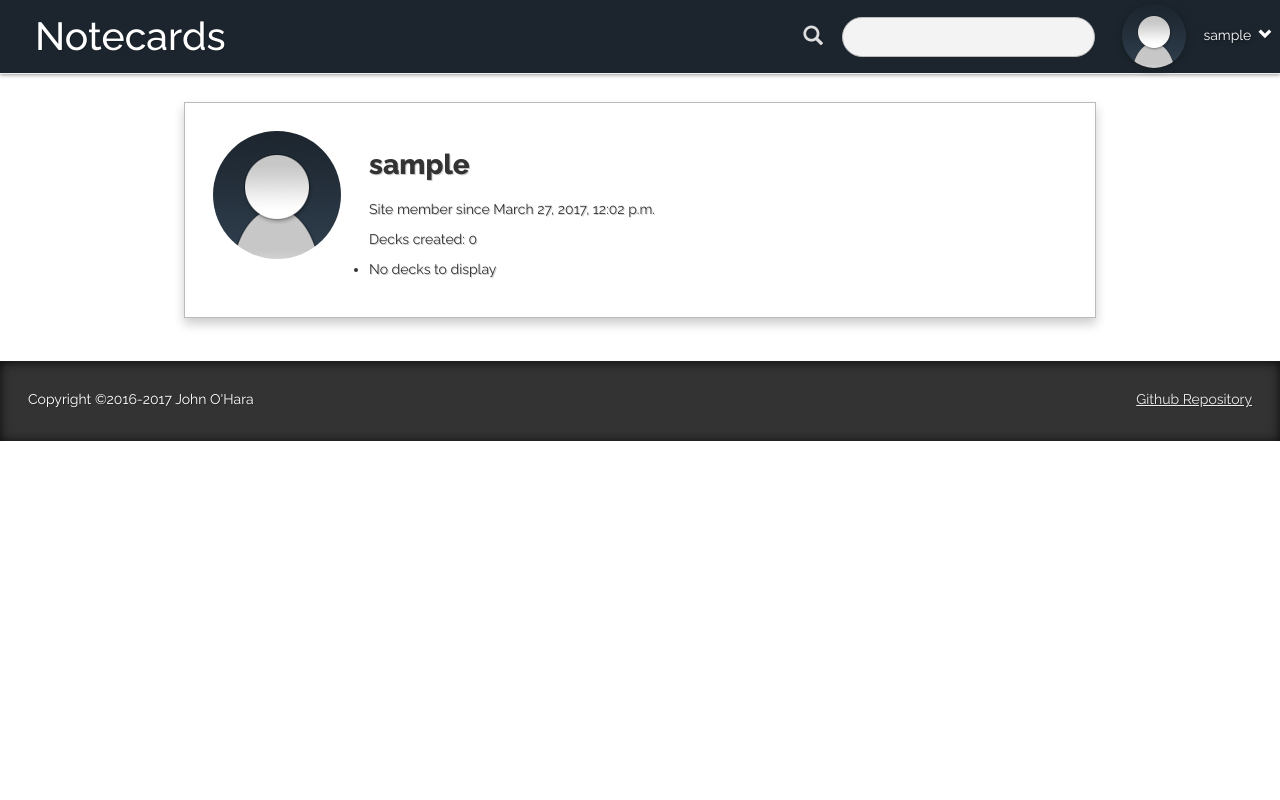
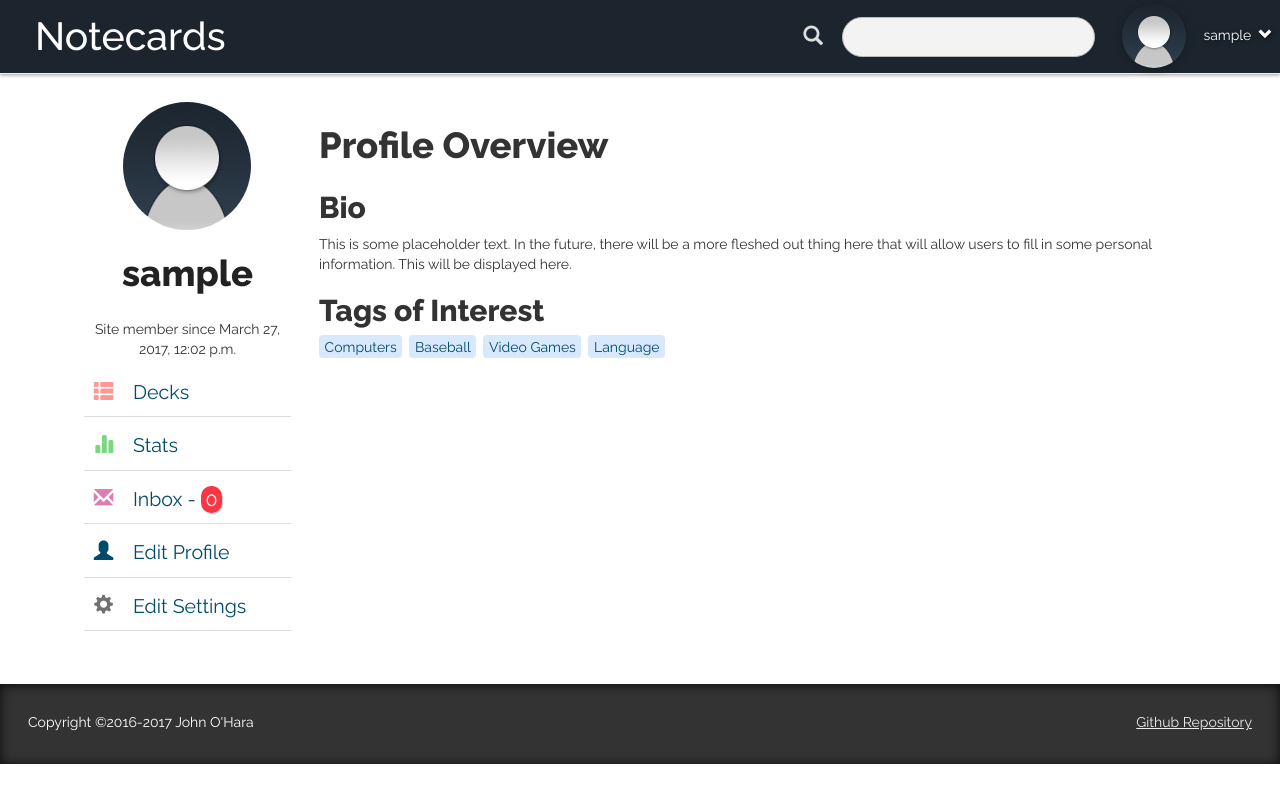
Before and after one commit to jaohara/notecards, a Django app: a page that uses notecards/templates/user_profiles/user_base.html in a window 1280 px wide. Run offline with Django 3.2, Linux system fonts and the light colour scheme; the visitor is signed in with stand-in values (Sample User, id 1); data comes from the database, SQL or seed files in the repository; data that the repository does not hold is empty; some libraries are stand-ins or nearby versions.

Commit message:
Finished implementing tags, Begun profile overhaul, css revisions, minor javascript work.

```diff
--- a/notecards/static/css/notecards.css
+++ b/notecards/static/css/notecards.css
@@ -20,16 +20,19 @@
     font-weight: 200;
     margin: 0;
     padding: 0;
+
+    /* probably way more tacky than I once thought
     text-shadow: 1px 1px rgba(0,0,0,0.2);
+    */
 }
 
 body {
     min-height: 100vh;
 }
-/*
-.content.container{
-    min-height: 82vh;
-}*/
+
+.content.container h1{
+    font-size: 2.6em;
+}
 
 /* ------------------------------------------------------
     Navigation
@@ -163,7 +166,7 @@ ul.user-menu{
     min-width: 160px;
     position: absolute;
     right: 0px;
-    z-index: 1;
+    z-index: 151;
 }
 
 ul.user-menu li.user-menu-item a{
@@ -206,6 +209,9 @@ ul.user-menu li.user-menu-item a:hover{
     Deck Meta & Card Meta
 ------------------------------------------------------ */
 
+
+div.deck-meta-top-pane{ display: flex; }
+
 div.deck-meta, div.card-meta{
     min-height: 64px;
     margin: 20px 0px;
@@ -226,7 +232,7 @@ div.deck-meta p span.deck-origin{
 
 div.deck-meta h1, div.card-meta h1{
     float: left;
-    margin: 0px 0px 8px 0px;
+    margin: 8px 0px 8px 0px;
     width: 50%;
 }
 
@@ -348,7 +354,7 @@ div.feedback-neutral{
     width: 90%;
 }
 
-.deck-form label{
+.deck-form label, .tag-form label{
     display: none;
 }
 
@@ -368,6 +374,54 @@ div.feedback-neutral{
     margin: 0 2%;
     min-height: 50px;
     padding: .8em;
+}
+
+.tag-form{
+    display: inline;
+    margin: 0px;
+    padding: 0px;
+}
+
+.tag-form input{
+    border: 0px;
+    border-bottom-right-radius: 0px 0px;
+    /*border-right: 1px solid rgba(0,75,107,1.0);*/
+    border-top-right-radius: 0px 0px;
+    margin-right: 0px;
+    outline: none;
+    width: 0em;
+}
+
+/* ------------------------------------------------------
+    Tags
+------------------------------------------------------ */
+
+span.deck-tag, .tag-form input{
+    background: rgba(179, 212, 251, 0.5);
+    border-radius: 4px;
+    color: rgba(0,75,107,1.0);
+    margin-right: .5em;
+    padding: .25em .4em;
+}
+
+span.deck-tag a{
+    text-decoration: none;
+    text-decoration-style: dashed;
+}
+
+span.deck-tag a:hover{
+    text-decoration: underline;
+}
+
+span.deck-tag a span.glyphicon.glyphicon-remove{
+    font-size: 0.7em;
+    color: rgba(0,75,107,0.6);
+    padding: .25em;
+    transition: color .2s;
+}
+
+span.deck-tag a span.glyphicon.glyphicon-remove:hover{
+    color: rgba(0,75,107,1.0);
 }
 
 /* ------------------------------------------------------
@@ -418,6 +472,8 @@ h1, h2, h3, h4, h5 {
     font-weight: 800;
 }
 
+
+
 /* ------------------------------------------------------
     Hyperlinks
 ------------------------------------------------------ */
@@ -439,7 +495,7 @@ a .glyphicon-remove{
 
 table.deck-table, table.user_table{
     font-size: 1.2em;
-    margin: 1.0em 0;
+    margin: 1.0em 0em;
     width: 100%;
 }
 
@@ -589,7 +645,7 @@ a.card-edit-link{
     Login Page & Deck Edit Forms
 ------------------------------------------------------ */
 
-div.login-wrapper, div.deck-edit-wrapper, div.user-profile-wrapper, div.http-error-wrapper{
+div.login-wrapper, div.deck-edit-wrapper, div.http-error-wrapper{
     border: 1px solid #bbb;
     box-shadow: 0px 6px 10px rgba(0,0,0,0.2);
     margin: 2.0em auto;
@@ -625,6 +681,7 @@ div.login-wrapper input.login-submit, div.deck-edit-wrapper input.edit-submit{
     padding: .8em;
     width: 66%;
 }
+
 
 /* ------------------------------------------------------
     Quiz CSS
@@ -768,6 +825,8 @@ div.error-content h1{
     margin-top: 0px;
 }
 
+
+
 /* ------------------------------------------------------
     User Profile
 ------------------------------------------------------ */
@@ -794,27 +853,72 @@ div.error-content h1{
 
 
 
-/*
-    flexbox layout?
-*/
-
-
-
-
-
-
-
-
-
 div.user-profile-wrapper{
     align-items: flex-start;
     display: flex;
+    margin: 1.0em 0em;
     min-height: 182px;
-    width: 80%;
+    width: 100%;
 }
+
+div.user-profile-info, div.user-profile-content{
+    padding: 1.0em;
+}
+
+div.user-profile-info{
+    width: 25%;
+    text-align: center;
+}
+div.user-profile-info a.user-profile-link{
+    color: #222;
+    text-decoration: none;
+}
+div.user-profile-info p{
+    font-size: 1.0em;
+}
+
+ul.user-profile-info-nav{
+    font-size: 1.4em;
+    list-style-type: none;
+    text-align: left;
+}
+
+ul.user-profile-info-nav a{
+    display: block;
+    text-decoration: none;
+}
+
+ul.user-profile-info-nav a span{
+    margin-right: 1.0em;
+}
+
+ul.user-profile-info-nav li{
+    border-bottom: 1px solid #ddd;
+    margin: .25em 0em;
+    padding: .5em;
+}
+
+ul.user-profile-info-nav li:hover{
+    background: rgba(179, 212, 251, 0.5);
+}
+
 
 div.user-profile-wrapper img.user-icon {
     align-self: flex-start;
     border-radius: 50%;
-    margin-right: 2.0em;
 }
+
+ul.user-profile-info-nav li a span.mail-count{
+    background-color: rgb(250, 54, 68);
+    border-radius: 10px;
+    box-shadow: 1px 1px 0px rgba(0,0,0,0.2);
+    padding: .1em .25em;
+    color: #fff;
+}
+
+
+/* Profile glyphicons */
+ul.user-profile-info-nav li a span.glyphicon.glyphicon-th-list{ color:rgb(255, 150, 147); }
+ul.user-profile-info-nav li a span.glyphicon.glyphicon-stats{ color: rgb(124, 215, 130); }
+ul.user-profile-info-nav li a span.glyphicon.glyphicon-envelope{ color: rgb(219, 126, 177); }
+ul.user-profile-info-nav li a span.glyphicon.glyphicon-cog{ color: rgb(113, 113, 113); }
--- a/notecards/templates/notecards/deck_list.html
+++ b/notecards/templates/notecards/deck_list.html
@@ -1,7 +1,9 @@
 {% extends 'notecards/base.html' %}
 
 {% block content %}
-    {% if deck_query == None %}
+    {% if tag %}
+    <h1>Decks tagged with '{{tag.word}}'</h1>
+    {% elif deck_query == None %}
     <h1>All Decks</h1>
     {% else %}
     <h1>Search results for "{{deck_query}}":</h1>
@@ -100,7 +102,7 @@
     </table>
     {% endif %}
 
-    {% if user.is_authenticated %}
+    {% if user.is_authenticated and deck_query == None and tag == None %}
     <h2>Create a Deck</h2>
     <form method="POST" class="deck-form" action="{% url 'create_deck'%}">
         {% csrf_token %}
--- a/notecards/templates/user_profiles/user_base.html
+++ b/notecards/templates/user_profiles/user_base.html
@@ -6,12 +6,43 @@
 
 <div class="user-profile-wrapper">
 
-    <img class="user-icon" src="{% static 'img/notecards-user-icon-1.png' %}">
-
     <div class="user-profile-info">
-        <h1>{{selected_user.username}}</h1>
+        <a href="{% url 'user_profile' pk=selected_user.pk%}" class="user-profile-link">
+            <img class="user-icon" src="{% static 'img/notecards-user-icon-1.png' %}">
+            <h1>{{selected_user.username}}</h1>
+        </a>
         <p>Site member since {{selected_user.date_joined}}</p>
 
+        <ul class="user-profile-info-nav">
+            <li>
+                <a href="{% url 'user_decks' pk=selected_user.pk %}">
+                <span class="glyphicon glyphicon-th-list"></span>Decks</a>
+            </li>
+            <li>
+                <a href="{% url 'user_stats' pk=selected_user.pk%}">
+                <span class="glyphicon glyphicon-stats"></span>Stats</a>
+            </li>
+            {% if selected_user != user %}
+            <li>
+                <a href="{% url 'user_write_message' recipient_pk=selected_user.pk%}"><span class="glyphicon glyphicon-envelope"></span>Send Message</a>
+            </li>
+            {% else %}
+            <li>
+                <a href="{% url 'user_messages' %}">
+                <span class="glyphicon glyphicon-envelope"></span>Inbox -
+                <span class="mail-count">{{mail_count}}</span></a>
+            </li>
+            <li>
+                <a href=""><span class="glyphicon glyphicon-user"></span>Edit Profile</a>
+            </li>
+            <li>
+                <a href=""><span class="glyphicon glyphicon-cog"></span>Edit Settings</a>
+            </li>
+            {% endif %}
+        </ul>
+    </div>
+
+    <div class="user-profile-content">
         {% block user_content%}
         {% endblock %}
     </div>
--- a/notecards/templates/user_profiles/user_profile.html
+++ b/notecards/templates/user_profiles/user_profile.html
@@ -4,14 +4,14 @@
 
 {% block user_content%}
 
-    <p>Decks created: {{decks|length}}</p>
+    <h1>Profile Overview</h1>
 
-    <ul>
-        {% for deck in decks %}
-        <li><a href="{% url 'deck_view' pk=deck.pk%}">{{deck.title}}</a></li>
-        {% empty %}
-        <li>No decks to display</li>
-        {% endfor %}
-    </ul>
+    <h2>Bio</h2>
+
+    <p>This is some placeholder text. In the future, there will be a more fleshed out thing here that will allow users to fill in some personal information. This will be displayed here.</p>
+
+    <h2>Tags of Interest</h2>
+
+    <p><span class="deck-tag">Computers</span><span class="deck-tag">Baseball</span><span class="deck-tag">Video Games</span><span class="deck-tag">Language</span></p>
 
 {% endblock %}
--- a/notecards/templates/user_profiles/user_write_message.html
+++ b/notecards/templates/user_profiles/user_write_message.html
@@ -1,6 +1,6 @@
-{% extends 'user_profiles/user_base.html' %}
+{% extends 'notecards/base.html' %}
 
-{% block user_content %}
+{% block content %}
 
     <h2>Compose a new Message</h2>
 
--- a/notecards/urls.py
+++ b/notecards/urls.py
@@ -20,6 +20,11 @@ urlpatterns =[
     url(r'^accounts/(?P<pk>\d+)/settings/$', views.user_settings, name='user_settings'),
     url(r'^accounts/(?P<pk>\d+)/stats/$', views.user_stats, name='user_stats'),
     url(r'^accounts/(?P<pk>\d+)/decks/$', views.user_decks, name='user_decks'),
+    url(r'^accounts/(?P<pk>\d+)/decks/(?P<sort_method>(title|created_date|card_count))/$',
+        views.user_decks, name='user_decks'),
+    url(r'^accounts/(?P<pk>\d+)/decks/(?P<sort_method>(title|created_date|card_count))/sort/(?P<sort_order>(ascending|descending))/$',
+        views.user_decks, name='user_decks'),
+    url(r'^accounts/$', views.user_list, name='user_list'),
     url(r'^accounts/all/$', views.user_list, name='user_list'),
     url(r'^accounts/all/(?P<sort_method>(username|date_joined))/sort/(?P<sort_order>(ascending|descending))/$',
         views.user_list, name='user_list'),
@@ -27,6 +32,8 @@ urlpatterns =[
 
     url(r'^deck/(?P<pk>\d+)/$', views.deck_view, name='deck_view'),
     url(r'^deck/(?P<pk>\d+)/add/$', views.add_card_to_deck, name='add_card_to_deck'),
+    url(r'^deck/(?P<pk>\d+)/add-tag/$', views.add_tag_to_deck, name='add_tag_to_deck'),
+    url(r'^deck/(?P<pk>\d+)/remove-tag/(?P<tag_word>.+)/$', views.remove_tag_from_deck, name='remove_tag_from_deck'),
     url(r'^deck/(?P<pk>\d+)/remove/$', views.remove_card_from_deck, name='remove_card_from_deck'),
     url(r'^deck/create/$', views.create_deck, name='create_deck'),
     url(r'^deck/(?P<pk>\d+)/delete/$', views.delete_deck, name='delete_deck'),
@@ -37,6 +44,8 @@ urlpatterns =[
     url(r'^deck/(?P<deck_pk>\d+)/quiz/$', views.deck_quiz, name='deck_quiz'),
     url(r'^deck/(?P<deck_pk>\d+)/quiz/answer/(?P<answer_choice>\d+)', views.deck_quiz, name='deck_quiz'),
 
+    url(r'^tag/(?P<tag_word>.+)/$', views.tag_deck_list, name='tag_deck_list'),
+
     #this... probably shouldn't be in a release
     url(r'^flush/$', views.flush_session, name='flush_session'),
 
--- a/notecards/utils.py
+++ b/notecards/utils.py
@@ -11,6 +11,12 @@ def make_elipsis(name_string):
         return "..."
     else:
         return ""
+
+def mail_count_check(request, selected_user):
+    if selected_user == request.user:
+        return models.Message.objects.filter(recipient=request.user.pk).order_by("-message_date").filter(message_read=False).count()
+    else:
+        return 0
 
 
 # these "reset_session_" methods are pretty straightforward; they delete
--- a/notecards/views.py
+++ b/notecards/views.py
@@ -12,9 +12,9 @@ from django.utils import timezone
 
 from django.contrib.auth.models import User
 from .models import Card, Deck, Message, QuizResult, Tag, UserProfile
-from .forms import CardForm, DeckForm, DeckEditForm, UserForm, MessageForm
+from .forms import CardForm, DeckForm, DeckEditForm, MessageForm, UserForm, TagForm
 
-from .utils import reset_session_cards, reset_session_quiz, make_elipsis, save_quiz_results
+from .utils import reset_session_cards, reset_session_quiz, make_elipsis, save_quiz_results, mail_count_check
 
 
 # This might belong in a differen views.py, but it's here for now.
@@ -65,9 +65,21 @@ def deck_list(request, sort_method="created_date", sort_order="ascending", deck_
     form = DeckForm()
     return render(request, 'notecards/deck_list.html', {'decks': decks,
                                                         'deck_query': deck_query,
-                                                        'form': form,
+                                                        'form': form,       # REMOVED IN SEARCH CASES?
                                                         'sort_method': sort_method,
                                                         'sort_order': sort_order,})
+
+def tag_deck_list(request, tag_word):
+    tag = get_object_or_404(Tag, word=tag_word)
+
+    decks = tag.deck_set.all()
+
+    # This will soon be removed, as this shouldn't be on every search result page.
+    form = DeckForm()
+
+    return render(request, 'notecards/deck_list.html', {'decks': decks,
+                                                        'form': form,       # TO BE REMOVED
+                                                        'tag': tag,})
 
 def deck_view(request, pk):
 
@@ -90,17 +102,16 @@ def deck_view(request, pk):
     reset_session_cards(request)
     deck = get_object_or_404(Deck, pk=pk)
     cards = Card.objects.filter(deck__pk=deck.pk)
-    form = CardForm()
+    card_form = CardForm()
+    tag_form = TagForm()
 
 
-
-    # return to this later, not necessary for first draft
-    # tags = Tag.objects.filter()
     return render(request, 'notecards/deck_view.html', {'cards': cards,
+                                                        'card_form': card_form,
                                                         'deck': deck,
                                                         'feedback_type': feedback_type,
-                                                        'form': form,
-                                                        'quiz_results': quiz_results,})
+                                                        'quiz_results': quiz_results,
+                                                        'tag_form': tag_form,})
 
 @login_required
 def deck_review(request, pk, card_index=0):
@@ -385,14 +396,54 @@ def add_card_to_deck(request, pk):
     if request.method == "POST":
         deck = get_object_or_404(Deck, pk=pk)
         form = CardForm(request.POST)
-        if form.is_valid():
-            card = form.save(commit=False)
-            card.deck = deck
-            card.save()
-            deck.add_card()
-            return redirect('deck_view', pk=deck.pk)
+        if request.user == deck.author:
+            if form.is_valid():
+                card = form.save(commit=False)
+                card.deck = deck
+                card.save()
+                deck.add_card()
+                return redirect('deck_view', pk=deck.pk)
+        else:
+            redirect('/')
     else:
         redirect('/')
+
+@login_required
+def add_tag_to_deck(request, pk):
+    if request.method == "POST":
+        deck = get_object_or_404(Deck, pk=pk)
+        form = TagForm(request.POST)
+        if request.user == deck.author:
+            if form.is_valid():
+                tag = form.save(commit=False)
+                if Tag.objects.filter(word=form.cleaned_data['word']).count() == 0:
+                    # create tag object
+                    tag.save()
+
+                tag = Tag.objects.get(word=form.cleaned_data['word'])
+                # add tag to deck
+                deck.add_tag(tag)
+                deck.save()
+
+                return redirect('deck_view', pk=deck.pk)
+        else:
+            return redirect('/')
+
+    else:
+        return redirect('/')
+
+@login_required
+def remove_tag_from_deck(request, pk, tag_word):
+    deck = get_object_or_404(Deck, pk=pk)
+    tag = get_object_or_404(Tag, word=tag_word)
+
+    if request.user == deck.author:
+        deck.remove_tag(tag)
+        deck.save()
+        return redirect('deck_view', pk=deck.pk)
+
+    else:
+        return redirect('/')
 
 @login_required
 def edit_card(request, deck_pk, card_pk):
@@ -430,6 +481,13 @@ def remove_card_from_deck(request, pk):
     return redirect('deck_view', pk=deck.pk)
 
 
+"""
+
+    USER CREATION VIEWS
+
+"""
+
+
 def create_user(request):
     if request.method == "POST":
         # here's where we handle the submitted data
@@ -446,6 +504,28 @@ def create_user(request):
     return render(request, 'registration/create_user.html', {'form': form,})
 
 
+"""
+
+
+    USER PROFILE VIEWS
+
+
+"""
+
+# I don't know if you need to be logged in for any of this, but it would
+# probably be the difference between viewing a profile and editing your own
+@login_required
+def user_profile(request, pk):
+
+    selected_user = get_object_or_404(User, pk=pk)
+    decks = Deck.objects.filter(author=selected_user.pk)
+
+    mail_count = mail_count_check(request, selected_user)
+
+    return render(request, 'user_profiles/user_profile.html', {'decks': decks,
+                                                               'mail_count': mail_count,
+                                                               'selected_user': selected_user,})
+
 
 @login_required
 def user_messages(request, feedback_type=None, feedback_text=None):
@@ -455,41 +535,44 @@ def user_messages(request, feedback_type=None, feedback_text=None):
     inbox = Message.objects.filter(recipient=request.user.pk).order_by("-message_date")
     outbox = Message.objects.filter(sender=request.user.pk)
 
+    mail_count = mail_count_check(request, request.user)
+
     return render(request, 'user_profiles/user_messages.html', {'inbox': inbox,
+                                                                'mail_count': mail_count,
                                                                 'outbox': outbox,
                                                                 'selected_user': request.user})
+
 
 @login_required
 def user_write_message(request, recipient_pk=None):
     if request.method == "POST":
         message_form = MessageForm(request.POST)
         if message_form.is_valid():
-            new_message = Message(sender=request.user,
-                                  recipient=message_form.cleaned_data.get('recipient'),
-                                  subject=message_form.cleaned_data.get('subject'),
-                                  message_body= message_form.cleaned_data.get('message_body'))
-            new_message.save()
-            feedback_text = "Message to {} sent successfully.".format(message_form.cleaned_data.get('recipient'))
-            """
-            return render(request, 'user_profiles/user_messages.html', {'feedback_type': 'positive',
-                                                                        'feedback_text': feedback_text,
-                                                                        'selected_user': request.user})
-            """
-            return user_messages(request, 'positive', feedback_text)
+
+            # Is it worth preventing messages to yourself? Reddit allows it. It's useless but harmless.
+            feedback_type = 'negative'
+            feedback_text = 'You cannot send a message to yourself.'
+            if request.user != message_form.cleaned_data.get('recipient'):
+                new_message = Message(sender=request.user,
+                                      recipient=message_form.cleaned_data.get('recipient'),
+                                      subject=message_form.cleaned_data.get('subject'),
+                                      message_body= message_form.cleaned_data.get('message_body'))
+
+
+                new_message.save()
+                feedback_type = 'positive'
+                feedback_text = "Message to {} sent successfully.".format(message_form.cleaned_data.get('recipient'))
+                """
+                return render(request, 'user_profiles/user_messages.html', {'feedback_type': 'positive',
+                                                                            'feedback_text': feedback_text,
+                                                                            'selected_user': request.user})
+                """
+            return user_messages(request, feedback_type, feedback_text)
 
     message_form = MessageForm(initial={'recipient': recipient_pk})
 
     return render(request, 'user_profiles/user_write_message.html', {'message_form': message_form})
 
-# I don't know if you need to be logged in for any of this, but it would
-# probably be the difference between viewing a profile and editing your own
-@login_required
-def user_profile(request, pk):
-    selected_user = get_object_or_404(User, pk=pk)
-    decks = Deck.objects.filter(author=selected_user.pk)
-
-    return render(request, 'user_profiles/user_profile.html', {'decks': decks,
-                                                               'selected_user': selected_user,})
 
 @login_required
 def user_settings(request, pk):
@@ -503,8 +586,12 @@ def user_settings(request, pk):
 
     password_form = PasswordChangeForm(request.user)
 
-    return render(request, 'user_profiles/user_settings.html', {'password_form': password_form,
+    mail_count = mail_count_check(request, selected_user)
+
+    return render(request, 'user_profiles/user_settings.html', {'mail_count': mail_count,
+                                                                'password_form': password_form,
                                                                 'selected_user': selected_user,})
+
 
 @login_required
 def user_stats(request, pk):
@@ -539,7 +626,10 @@ def user_stats(request, pk):
     else:
         question_correct_percentage = '0.00'
 
-    return render(request, 'user_profiles/user_stats.html', {'question_correct_percentage': question_correct_percentage,
+    mail_count = mail_count_check(request, selected_user)
+
+    return render(request, 'user_profiles/user_stats.html', {'mail_count': mail_count,
+                                                             'question_correct_percentage': question_correct_percentage,
                                                              'questions_attempted': total_questions_attempted,
                                                              'questions_correct': total_questions_correct,
                                                              'quiz_completion_rate': quiz_completion_rate,
@@ -553,9 +643,33 @@ def user_stats(request, pk):
 
 
 @login_required
-def user_decks(request, pk):
-    # placeholder
-    return redirect('/')
+def user_decks(request, pk, sort_method="created_date", sort_order="ascending"):
+    #decks = Deck.objects.filter(author=selected_user.pk)
+
+    accepted_methods = ["created_date", "title", "card_count"]
+
+    order_switch = ""
+
+    if sort_order == "descending":
+        order_switch = "-"
+
+    if sort_method not in accepted_methods:
+        sort_method = "created_date"
+
+    save_quiz_results(request)
+    reset_session_cards(request)
+
+    selected_user = get_object_or_404(User, pk=pk)
+    decks = Deck.objects.order_by("{}{}".format(order_switch,sort_method)).filter(author=selected_user.pk)
+
+    mail_count = mail_count_check(request, selected_user)
+
+    return render(request, 'user_profiles/user_decks.html', {'decks': decks,
+                                                             'mail_count': mail_count,
+                                                             'selected_user': selected_user,
+                                                             'sort_method': sort_method,
+                                                             'sort_order': sort_order,})
+
 
 # this shares a little more than I'd like with deck_list
 @login_required
```
Also changed, not shown: notecards/forms.py (+12 -8 lines), notecards/models.py (+8 -0 lines), notecards/static/js/notecards-deck-view-jquery.js (added, +17 -0 lines), notecards/templates/notecards/deck_view.html (+30 -1 lines), notecards/templates/user_profiles/user_decks.html (added, +80 -0 lines).
